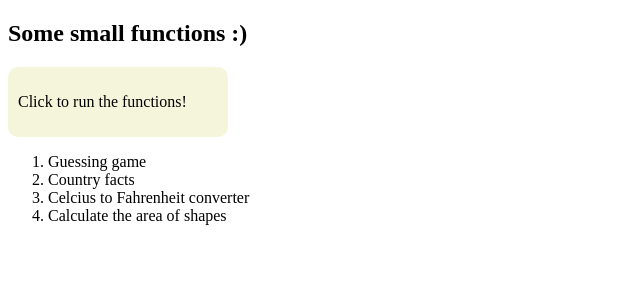
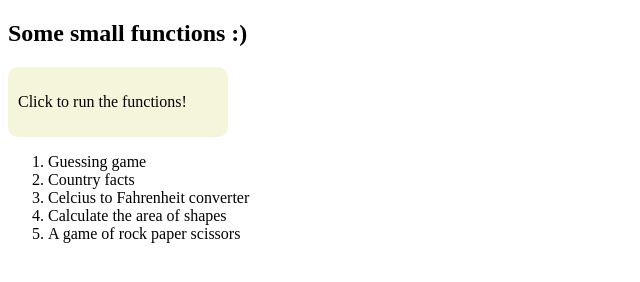
Before and after one commit to Jonathan162/JS-functions, a plain HTML site: page index.html in a window 1280 px wide. Shown: the whole page, without its empty margins (0-640 px from the left). Drawn offline with Linux system fonts and the light colour scheme.

Commit message:
computer pick done

```diff
--- a/functions.js
+++ b/functions.js
@@ -133,4 +133,19 @@ function calculateShape() {
   } while (userChoice != 4);
 }
 
-// Rock paper scissors
+//Rock paper scissors
+
+function rockPaperScissors() {
+  let computer = Math.floor(Math.random() * 2);
+  console.log(`Computer random nr: ${computer}`);
+
+  //Generating a computer pick from the random number
+
+  if (computer === 0) {
+    computer = "rock";
+  } else if (computer === 1) {
+    computer = "scissors";
+  } else {
+    computer = "paper";
+  }
+}
--- a/index.html
+++ b/index.html
@@ -36,6 +36,9 @@
           <li class="guessing-game" onclick="calculateShape()">
             Calculate the area of shapes
           </li>
+          <li class="guessing-game" onclick="rockPaperScissors()">
+            A game of rock paper scissors
+          </li>
         </ol>
       </section>
     </main>
```
